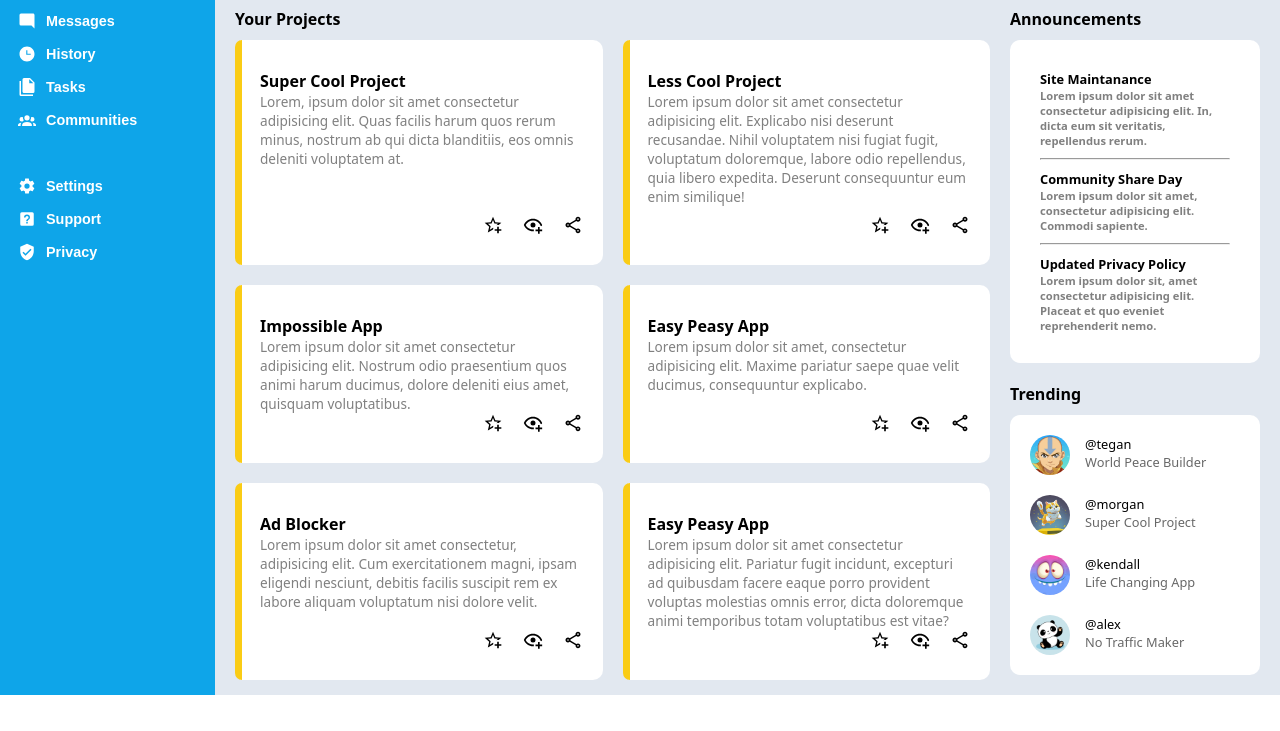
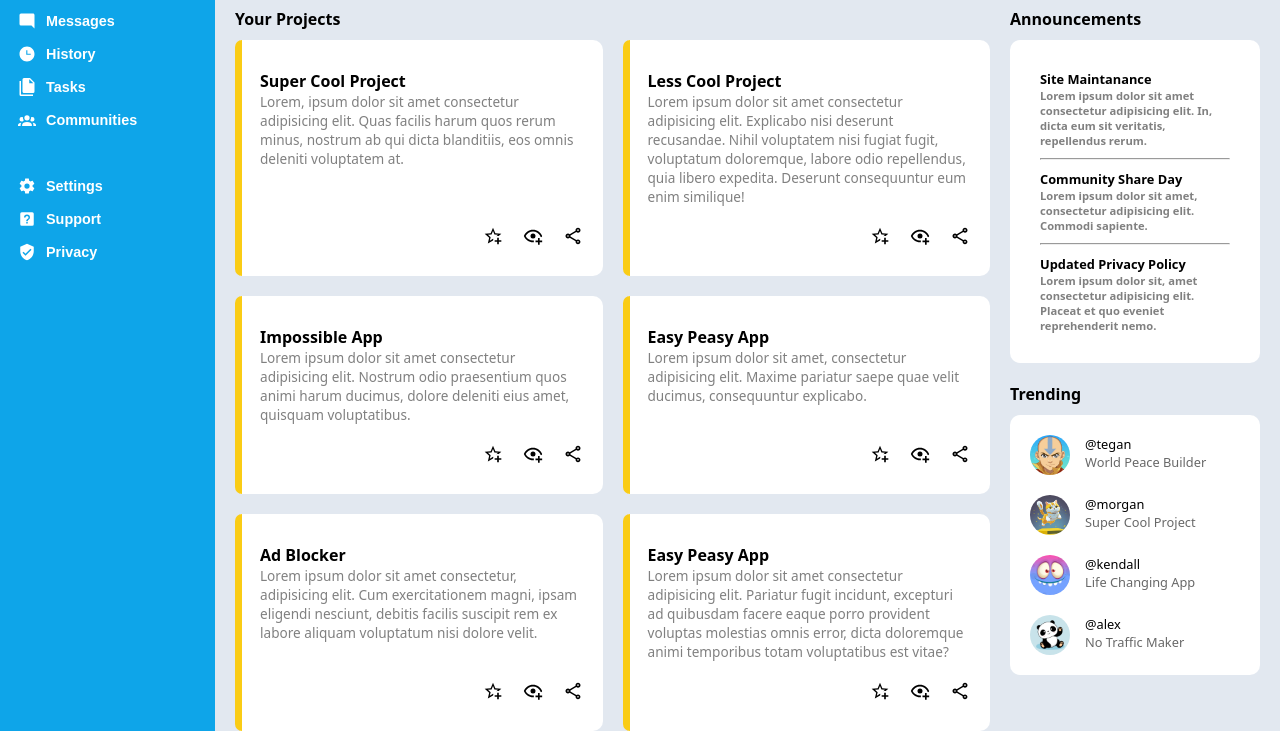
Before and after one commit to sixtynine696969/admin-dashboard, a plain HTML site: page index.html in a window 1280 px wide. Shown: the part 142-873 px from the top of the page. Before the commit the page ends 837 px from the top, so only its background shows below. Drawn offline with Linux system fonts and the light colour scheme.

Commit message:
Small style edits

```diff
--- a/style.css
+++ b/style.css
@@ -164,7 +164,7 @@ input[type="search"] {
 .cards {
     display: grid;
     grid-template-columns: repeat(auto-fit, minmax(250px, 1fr));
-    grid-template-rows: repeat(auto-fit, minmax(225px, 1fr));
+    grid-auto-rows: auto;
     gap: 20px;
 }
 
@@ -200,6 +200,7 @@ input[type="search"] {
 .content-box p:nth-child(2) {
     font-size: 0.85rem;
     color: gray;
+    margin-bottom: 20px;
 }
 
 .controls {
```
